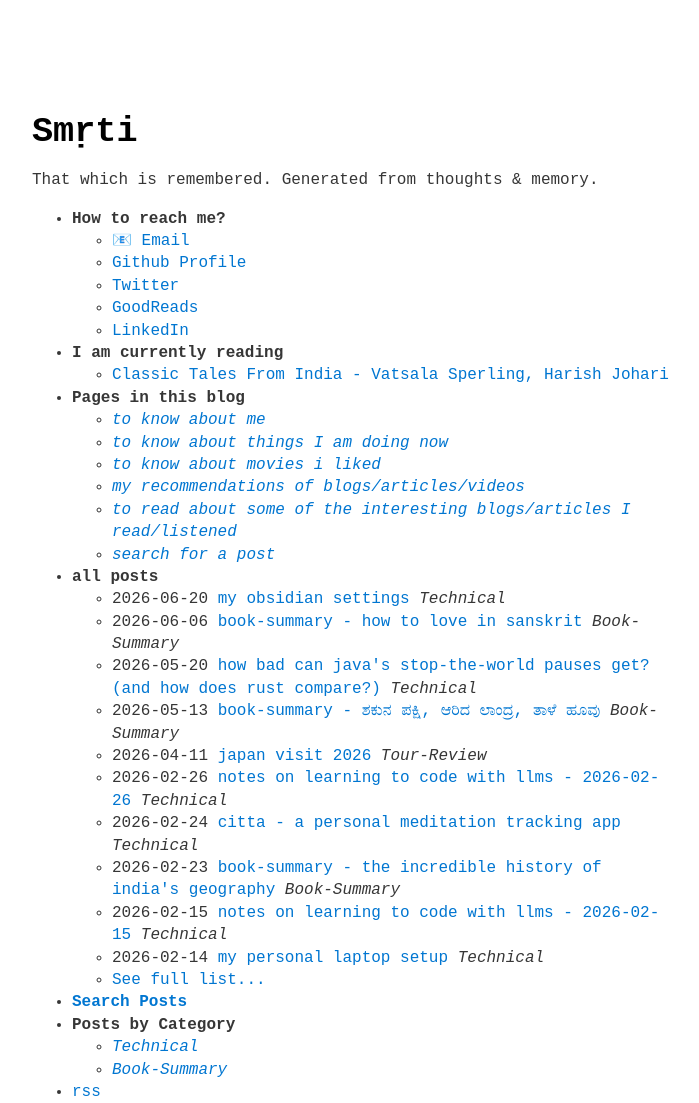
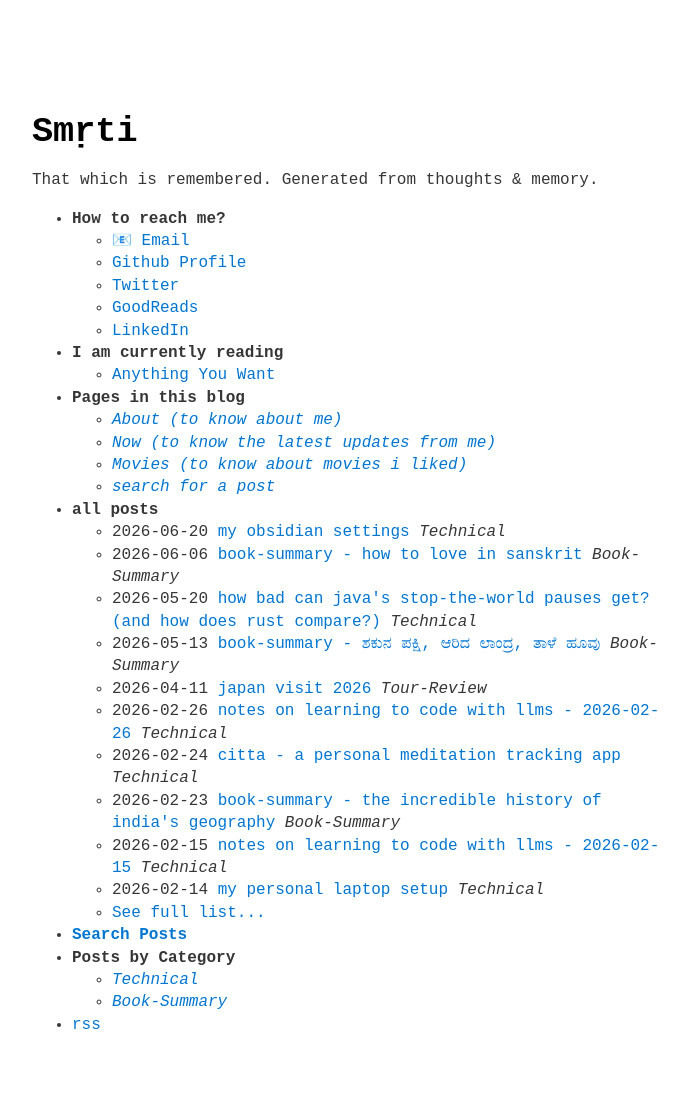
Before and after one commit to harsha-kadekar/harsha-kadekar.github.io, a Jekyll site: the page built from index.md, in a window 1280 px wide. Shown: the whole page, without its empty margins (288-987 px from the left). Built offline with Jekyll 4.4.1, drawn with Linux system fonts in a browser that asks for light colours; after the commit the page ends 1036 px from its top, so only the background shows below that.

Commit message:
update: latest book reading

```diff
--- a/_data/menu.yml
+++ b/_data/menu.yml
@@ -16,20 +16,16 @@ entries:
         url: https://www.linkedin.com/in/harshakadekar
   - title: <b>I am currently reading</b>
     entries:
-      - title: Classic Tales From India - Vatsala Sperling, Harish Johari
-        url: https://www.goodreads.com/book/show/49930921-classic-tales-from-india
+      - title: Anything You Want
+        url: https://www.goodreads.com/book/show/11878168-anything-you-want
   - title: <b>Pages in this blog</b>
     entries:
-      - title: <i>to know about me</i>
+      - title: <i>About (to know about me)</i>
         url: about.html
-      - title: <i>to know about things I am doing now</i>
+      - title: <i>Now (to know the latest updates from me)</i>
         url: now.html
-      - title: <i>to know about movies i liked</i>
+      - title: <i>Movies (to know about movies i liked)</i>
         url: movies.html
-      - title: <i>my recommendations of blogs/articles/videos</i>
-        url: bookmarks.html
-      - title: <i>to read about some of the interesting blogs/articles I read/listened</i>
-        url: blog-summaries.html
       - title: <i>search for a post</i>
         url: search.html
 
```
Also changed, not shown: now.md (+5 -4 lines).
